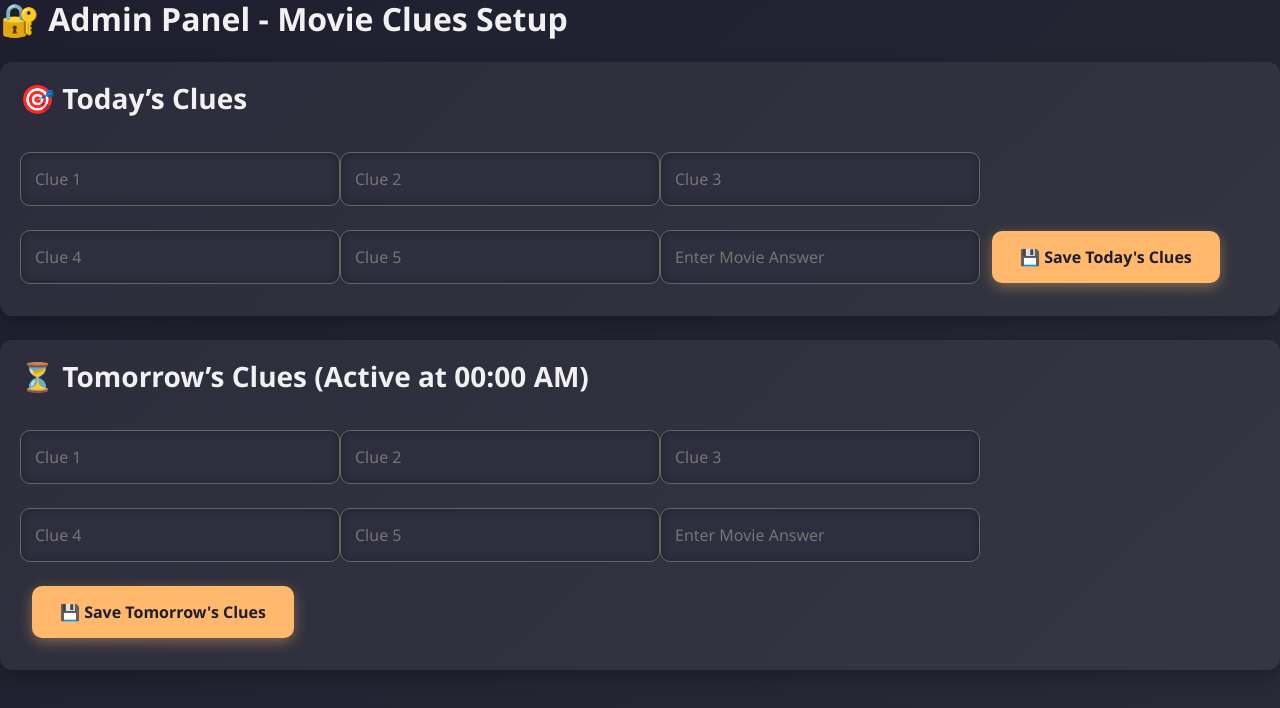
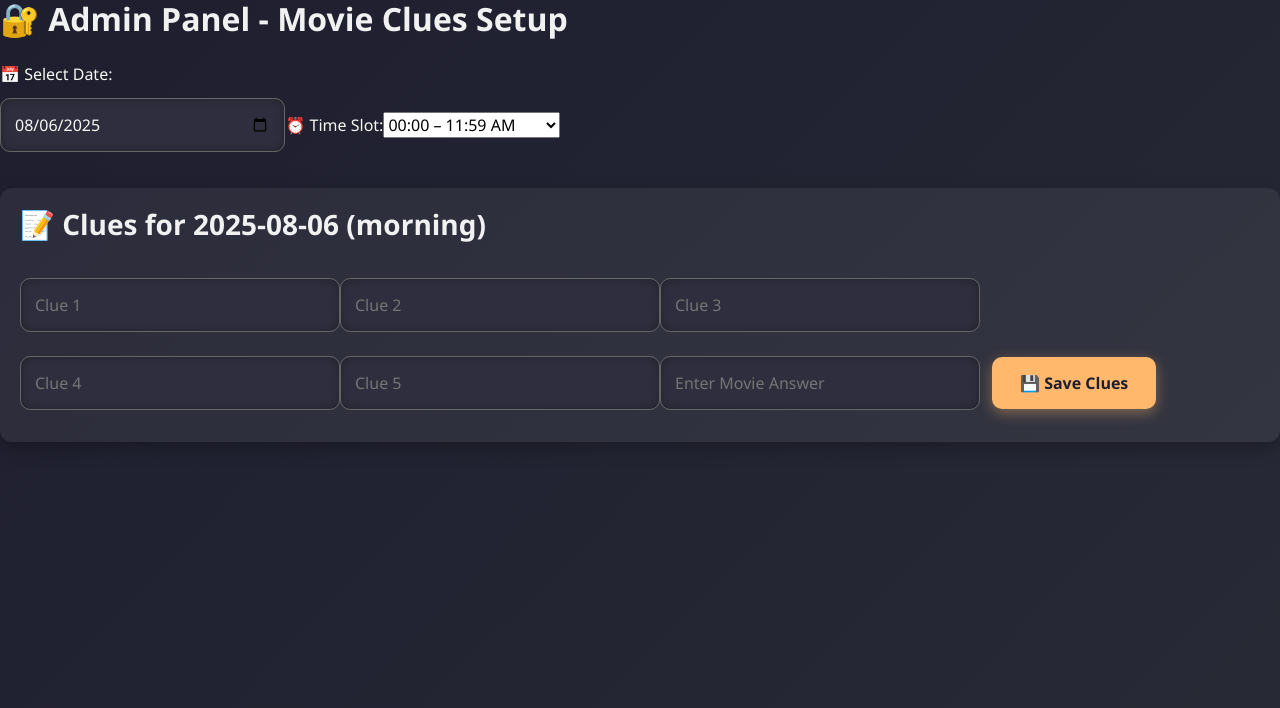
Before and after one commit to SakthiVigneshwar/guyzzkodle-frontend, a React (Create React App) app: page /host in a window 1280 px wide. Shown: the top 708 px of the page. Built offline with nearby package versions, Linux system fonts and the light colour scheme.

Commit message:
add latest

```diff
--- a/src/components/AdminPage.jsx
+++ b/src/components/AdminPage.jsx
@@ -2,134 +2,101 @@ import React, { useState, useEffect } from "react";
 
 function AdminPage() {
   const emptyClues = ["", "", "", "", ""];
-  const [todayClues, setTodayClues] = useState(emptyClues);
-  const [todayAnswer, setTodayAnswer] = useState("");
-  const [nextClues, setNextClues] = useState(emptyClues);
-  const [nextAnswer, setNextAnswer] = useState("");
-  const [timeTaken, setTimeTaken] = useState(null);
+
+  const [selectedDate, setSelectedDate] = useState(() => {
+    const today = new Date();
+    return today.toISOString().split("T")[0]; // yyyy-mm-dd
+  });
+
+  const [selectedSlot, setSelectedSlot] = useState("morning");
+  const [clues, setClues] = useState(emptyClues);
+  const [answer, setAnswer] = useState("");
   const [guesserList, setGuesserList] = useState([]);
 
-  const getTodayKey = () => new Date().toISOString().split("T")[0];
+  const getStorageKey = () => `movieClues_${selectedDate}_${selectedSlot}`;
 
   useEffect(() => {
-    const todayKey = getTodayKey();
-
-    const todayData = JSON.parse(
-      localStorage.getItem("movieClues_" + todayKey)
-    );
-    if (todayData) {
-      setTodayClues(todayData.clues || emptyClues);
-      setTodayAnswer(todayData.answer || "");
+    const key = getStorageKey();
+    const stored = localStorage.getItem(key);
+    if (stored) {
+      const parsed = JSON.parse(stored);
+      setClues(parsed.clues || emptyClues);
+      setAnswer(parsed.answer || "");
     } else {
-      const nextData = JSON.parse(localStorage.getItem("movieClues_next"));
-      if (nextData) {
-        localStorage.setItem(
-          "movieClues_" + todayKey,
-          JSON.stringify(nextData)
-        );
-        setTodayClues(nextData.clues || emptyClues);
-        setTodayAnswer(nextData.answer || "");
-        localStorage.removeItem("movieClues_next");
-      }
-    }
-
-    const storedTime = localStorage.getItem("completionTime");
-    if (storedTime) {
-      setTimeTaken(storedTime);
+      setClues(emptyClues);
+      setAnswer("");
     }
 
     const guessers =
-      JSON.parse(localStorage.getItem("movieGuessers_" + todayKey)) || [];
+      JSON.parse(localStorage.getItem(`movieGuessers_${selectedDate}`)) || [];
     setGuesserList(guessers);
+  }, [selectedDate, selectedSlot]);
 
-    const interval = setInterval(() => {
-      const nowKey = getTodayKey();
-      if (nowKey !== todayKey) {
-        localStorage.removeItem("movieGuessers_" + todayKey);
-        window.location.reload();
-      }
-    }, 60000); // check every 1 minute
-
-    return () => clearInterval(interval);
-  }, []);
-
-  const handleChange = (index, value, type) => {
-    const updated = type === "today" ? [...todayClues] : [...nextClues];
+  const handleChange = (index, value) => {
+    const updated = [...clues];
     updated[index] = value;
-    type === "today" ? setTodayClues(updated) : setNextClues(updated);
+    setClues(updated);
   };
 
-  const saveData = (type) => {
-    const clues = type === "today" ? todayClues : nextClues;
-    const answer = type === "today" ? todayAnswer : nextAnswer;
-
+  const saveData = () => {
     if (clues.some((c) => c.trim() === "") || answer.trim() === "") {
       alert("❗ Please fill all 5 clues and the answer.");
       return;
     }
-
-    const data = { clues, answer };
-    if (type === "today") {
-      localStorage.setItem("movieClues_" + getTodayKey(), JSON.stringify(data));
-      alert("✅ Today's clues saved!");
-    } else {
-      localStorage.setItem("movieClues_next", JSON.stringify(data));
-      alert("✅ Tomorrow's clues saved!");
-    }
+    const key = getStorageKey();
+    localStorage.setItem(key, JSON.stringify({ clues, answer }));
+    alert("✅ Clues saved for " + selectedDate + " (" + selectedSlot + ")");
   };
 
   return (
     <div className="admin-container">
       <h2 className="admin-heading">🔐 Admin Panel - Movie Clues Setup</h2>
 
+      <div className="config-section">
+        <label>
+          📅 Select Date:
+          <input
+            type="date"
+            value={selectedDate}
+            onChange={(e) => setSelectedDate(e.target.value)}
+          />
+        </label>
+
+        <label>
+          ⏰ Time Slot:
+          <select
+            value={selectedSlot}
+            onChange={(e) => setSelectedSlot(e.target.value)}
+          >
+            <option value="morning">00:00 – 11:59 AM</option>
+            <option value="evening">12:00 PM – 11:59 PM</option>
+          </select>
+        </label>
+      </div>
+
       <div className="clue-section">
-        <h3>🎯 Today’s Clues</h3>
-        {todayClues.map((clue, index) => (
+        <h3>
+          📝 Clues for {selectedDate} ({selectedSlot})
+        </h3>
+        {clues.map((clue, index) => (
           <input
-            key={`today-${index}`}
+            key={`clue-${index}`}
             placeholder={`Clue ${index + 1}`}
             value={clue}
-            onChange={(e) => handleChange(index, e.target.value, "today")}
+            onChange={(e) => handleChange(index, e.target.value)}
           />
         ))}
         <input
           placeholder="Enter Movie Answer"
-          value={todayAnswer}
-          onChange={(e) => setTodayAnswer(e.target.value)}
+          value={answer}
+          onChange={(e) => setAnswer(e.target.value)}
         />
-        <button onClick={() => saveData("today")}>💾 Save Today's Clues</button>
+        <button onClick={saveData}>💾 Save Clues</button>
       </div>
-
-      <div className="clue-section">
-        <h3>⏳ Tomorrow’s Clues (Active at 00:00 AM)</h3>
-        {nextClues.map((clue, index) => (
-          <input
-            key={`next-${index}`}
-            placeholder={`Clue ${index + 1}`}
-            value={clue}
-            onChange={(e) => handleChange(index, e.target.value, "next")}
-          />
-        ))}
-        <input
-          placeholder="Enter Movie Answer"
-          value={nextAnswer}
-          onChange={(e) => setNextAnswer(e.target.value)}
-        />
-        <button onClick={() => saveData("next")}>
-          💾 Save Tomorrow's Clues
-        </button>
-      </div>
-
-      {timeTaken && (
-        <div className="timing-info">
-          <h4>⏱ Last Participant Completion Time:</h4>
-          <p>{timeTaken} seconds</p>
-        </div>
-      )}
 
       {guesserList.length > 0 && (
         <div className="guesser-table">
-          <h4>🧑‍🎓 Today's Participants:</h4>
+          <h4>🧑‍🎓 Today's Participants ({selectedDate}):</h4>
           <table>
             <thead>
               <tr>
--- a/src/components/ClueGame.jsx
+++ b/src/components/ClueGame.jsx
@@ -1,4 +1,3 @@
-// 📁 ClueGame.jsx
 import React, { useState, useEffect } from "react";
 import Confetti from "./Confetti";
 
@@ -32,6 +31,11 @@ function isSimilar(a, b) {
   return similarity >= 0.5;
 }
 
+function getSlot() {
+  const hour = new Date().getHours();
+  return hour < 12 ? "morning" : "evening";
+}
+
 function ClueGame() {
   const [participant, setParticipant] = useState("");
   const [submitted, setSubmitted] = useState(false);
@@ -46,14 +50,17 @@ function ClueGame() {
   const [showHowTo, setShowHowTo] = useState(false);
   const [loading, setLoading] = useState(false);
 
+  const slot = getSlot();
+  const date = new Date().toISOString().split("T")[0];
+  const todayKey = `movieClues_${date}_${slot}`;
+
   useEffect(() => {
-    const todayKey = "movieClues_" + new Date().toISOString().split("T")[0];
     const data = JSON.parse(localStorage.getItem(todayKey));
     if (data) {
       setClues(data.clues || []);
       setAnswer(data.answer || "");
     } else {
-      alert("⚠️ No movie set for today. Please contact admin.");
+      alert(`⚠️ No clues found for today (${slot}). Ask admin to set it.`);
     }
 
     const interval = setInterval(() => {
@@ -64,7 +71,7 @@ function ClueGame() {
     }, 60000);
 
     return () => clearInterval(interval);
-  }, []);
+  }, [todayKey]);
 
   const handleStart = () => {
     if (!participant.trim()) return;
@@ -148,8 +155,8 @@ function ClueGame() {
           {showHowTo && (
             <div className="howto-box">
               <p>
-                You probably know how this works. But just in case – enter your
-                name, and start guessing the movie based on the clues!
+                Guess the movie based on the clues. The clues change every
+                morning and evening, so come back later for new challenges!
               </p>
             </div>
           )}
@@ -163,7 +170,7 @@ function ClueGame() {
       <div className="game">
         <h2>No clues available 😢</h2>
         <p>
-          Please go to the <a href="/admin">admin page</a> and add 5 clues.
+          Please go to the <a href="/admin">admin page</a> and add clues.
         </p>
       </div>
     );
```
